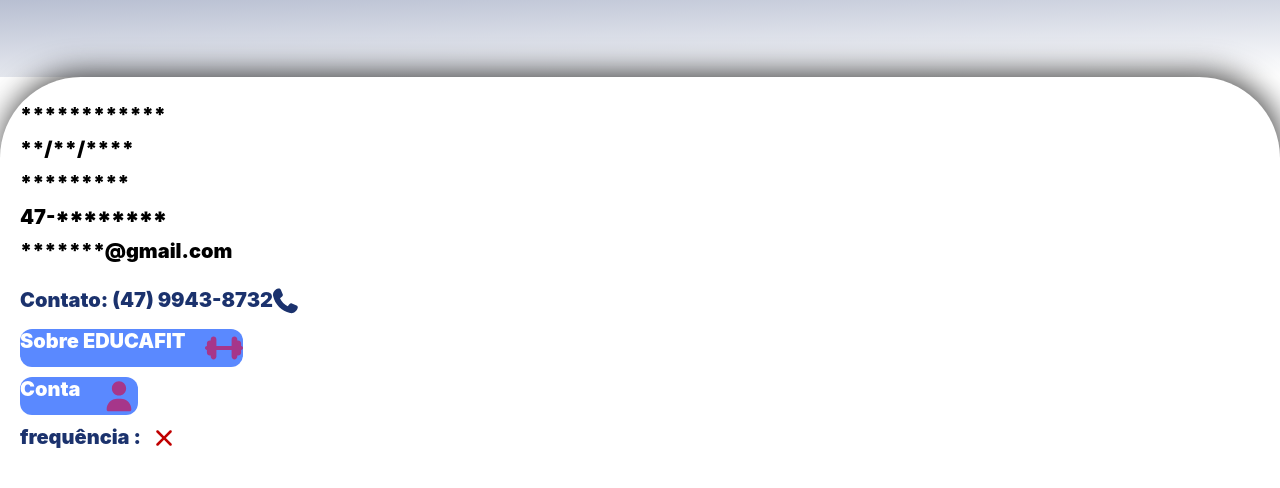
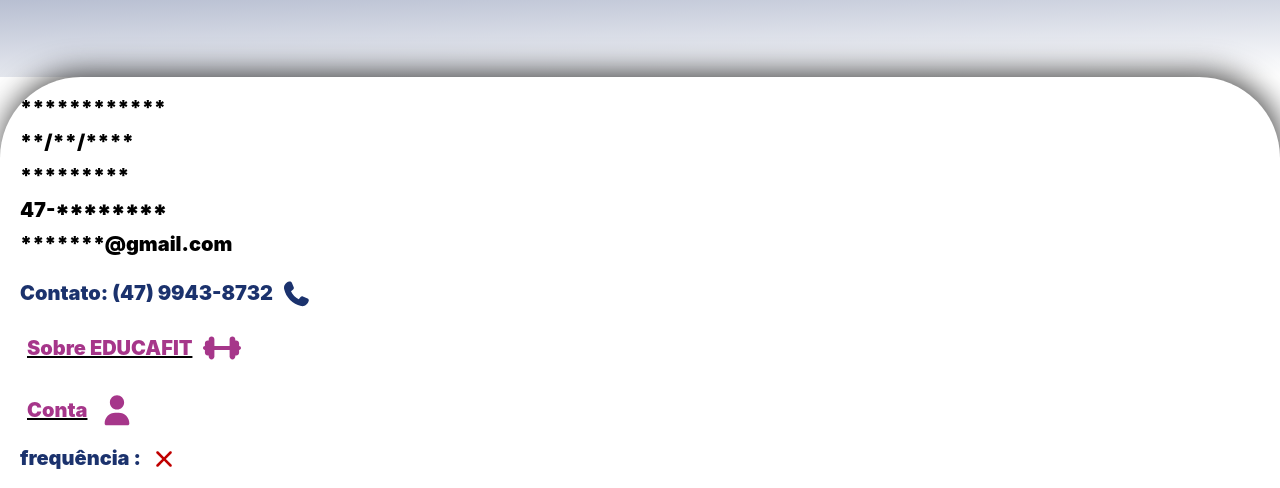
Before and after one commit to Murylofl/EducaFit, a website: page pages/menu-lateral.html in a window 1280 px wide. Shown: the part 152-640 px from the top of the page. Drawn offline with Linux system fonts and the light colour scheme; no server answers.

Commit message:
menu lateral atualizado

```diff
--- a/public/styles/menu_lateral.css
+++ b/public/styles/menu_lateral.css
@@ -85,6 +85,7 @@
 .conta {
   display: flex;
   flex-direction: row;
+  gap: 11px;
 }
 .informacao_inferior p {
   font-family: "Inter", sans-serif;
@@ -115,7 +116,7 @@
   height: 109px;
 }
 a {
-  text-decoration: none;
+  text-decoration-color: black;
 }
 .frequencia {
   gap: 10px;
@@ -126,21 +127,31 @@
   display: none;
 }
 .fundoLink {
+  text-align: center;
+  justify-content: center;
+  align-items: center;
   display: flex;
+
   flex-direction: row;
-  background: #2563ffc0;
-  border-radius: 12px;
 }
 .link {
   display: flex;
   flex-direction: row;
-  gap: 20px;
+  gap: 11px;
+  padding: 7px;
 }
 .link p {
-  color: white;
+  display: flex;
+  align-items: center;
+  color: #a6368a;
 }
 
 .link img {
   width: 38px;
   height: 38px;
 }
+
+.linhaConta {
+  width: 95px;
+  border-right: 2px solid black;
+}
```
